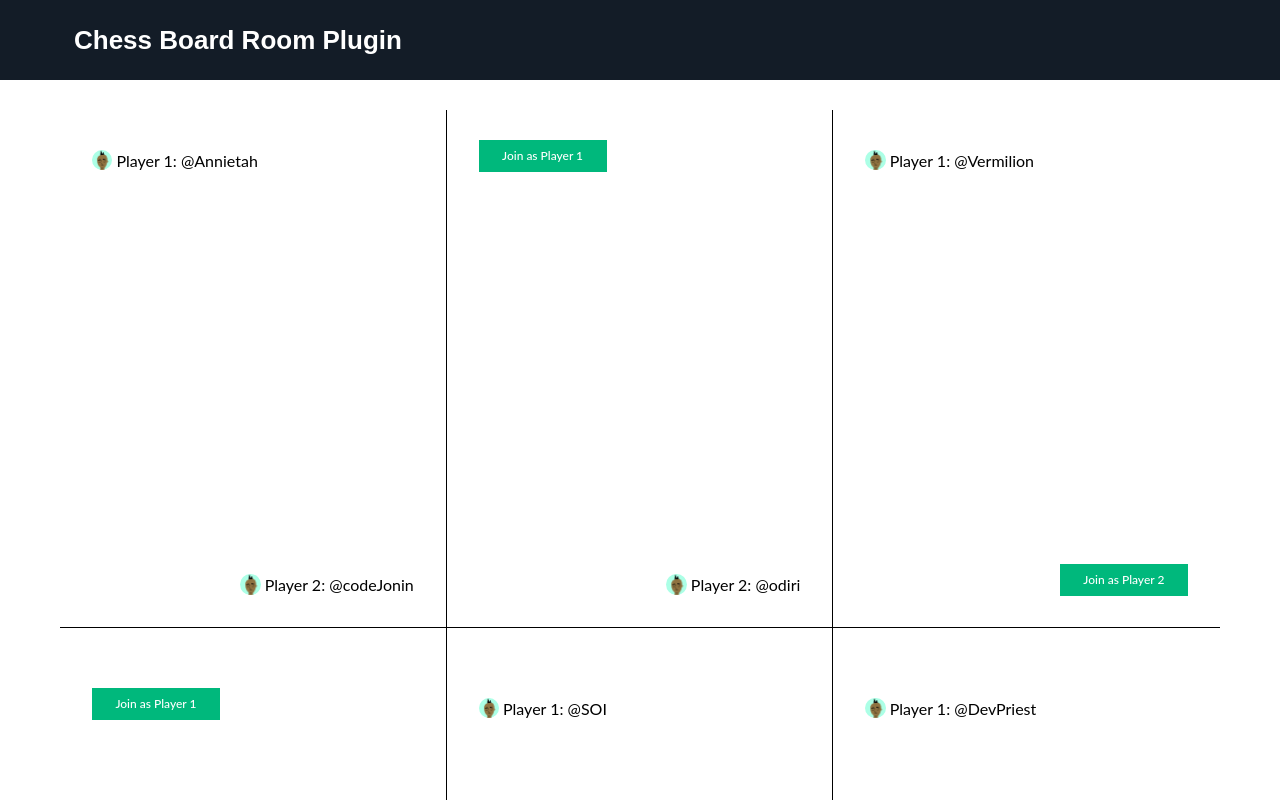
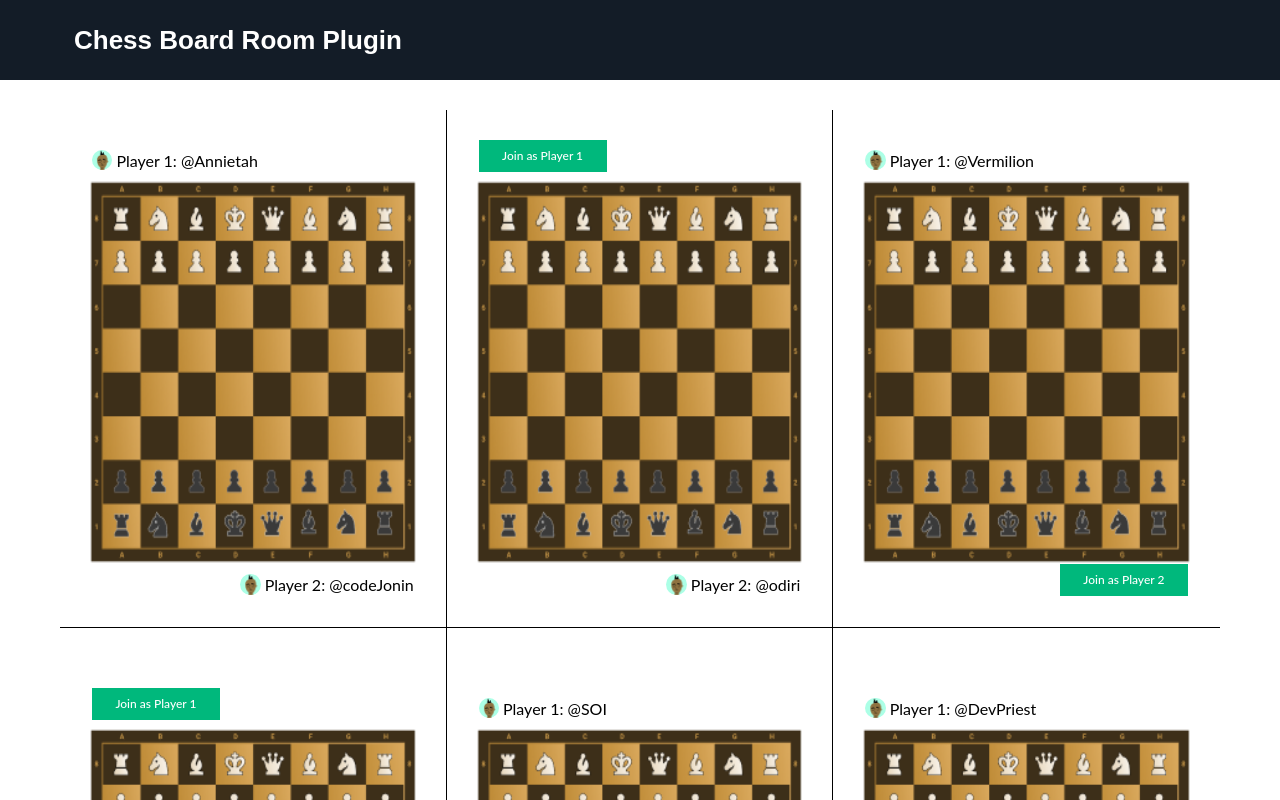
Before and after one commit to zurichat/zc_plugin_chessboard, a React (Create React App) app in the folder client/: page / in a window 1280 px wide. Shown: the top 800 px of the page. Built offline with nearby package versions, Linux system fonts and the light colour scheme.

Commit message:
fixed not displaying chess board games on homepage

```diff
--- a/client/src/App.js
+++ b/client/src/App.js
@@ -5,7 +5,7 @@ import "./App.css";
 import HomePage from "./Pages/Homepage.js/Homepage"
 import GameScreen2 from './Pages/GameScreen2';
 import MainGame from "./Pages/GameScreen/MainGame";
-import Input from './components/Chat/Input/Input';
+// import Input from './components/Chat/Input/Input';
 
 function App() {
   return (
--- a/client/src/components/Chat/Input/Input.css
+++ b/client/src/components/Chat/Input/Input.css
@@ -34,14 +34,6 @@
    padding: 5px;
 }
 
-
-img{
-    width:0;
-    height: 0;
-
-}
-
-
 .input-message > form > button{
     display: none;
   }
--- a/client/src/components/Chat/Input/Input.js
+++ b/client/src/components/Chat/Input/Input.js
@@ -6,7 +6,7 @@ import Line from './images/line.png';
 
 import Bold from './images/bold.png';
 import Italic from './images/italic.png';
-import Link from './images/link.png';
+// import Link from './images/link.png';
 import List from './images/list.png';
 import Atsign from './images/at-sign.png';
 import Paperclip from './images/paperclip.png';
--- a/client/src/components/MiniBoard/MiniBoard.js
+++ b/client/src/components/MiniBoard/MiniBoard.js
@@ -19,6 +19,7 @@ function MiniBoard({ id, playerOne, playerTwo }) {
       </div>
 
       <div className="board-image">
+      {/* eslint-disable-next-line */}
        <a href="#"><img src={boardImg} alt=""/> </a>
       </div>
       <div className="asideBar bottomBar">
--- a/client/src/components/SpectatorSideBar/SpectatorSideBar.jsx
+++ b/client/src/components/SpectatorSideBar/SpectatorSideBar.jsx
@@ -2,7 +2,7 @@ import { Switch, Route, NavLink } from "react-router-dom";
 import Games from "../Games/Games";
 import Chat from "../Chat/Chat";
 import "./SpectatorSideBar.css";
-import { BrowserRouter } from "react-router-dom";
+// import { BrowserRouter } from "react-router-dom";
 
 const SpectatorSideBar = () => {
   return (
```
